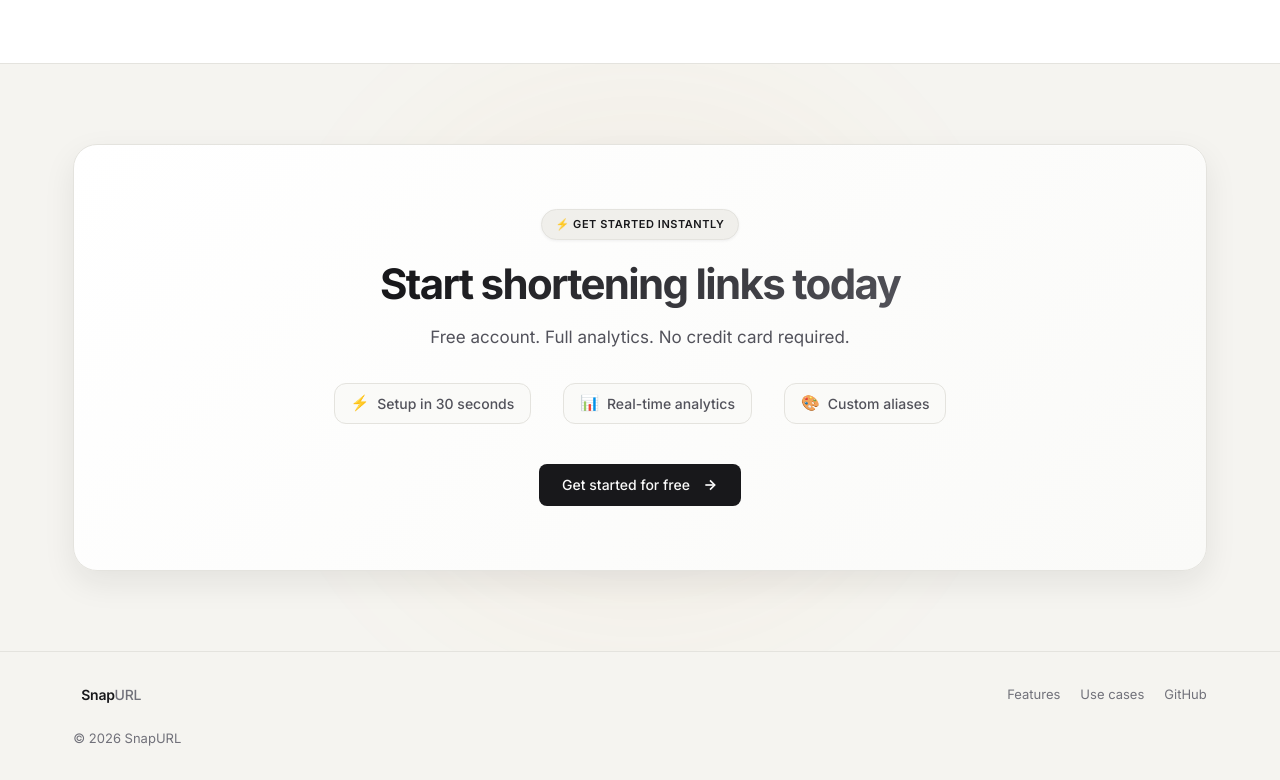
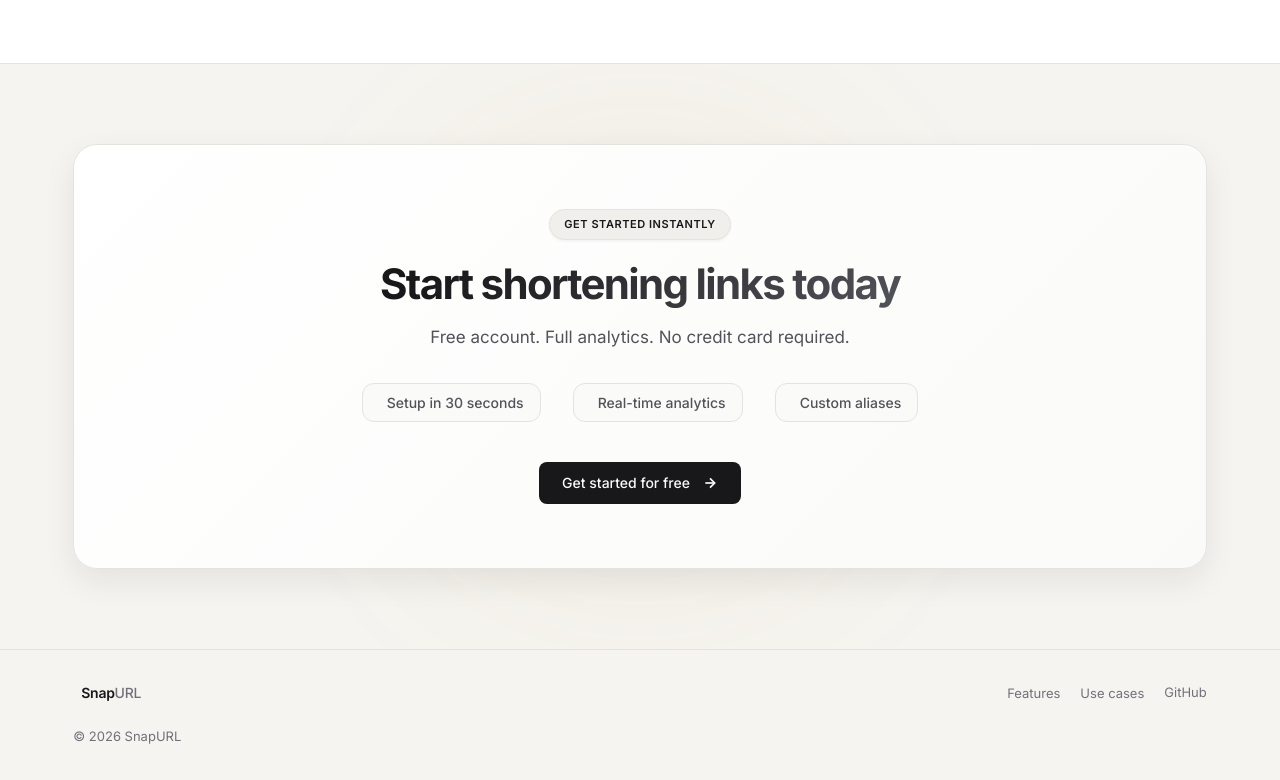
Before and after one commit to shravan7572/snapurl, a React (Vite) app in the folder client/: page / in a window 1280 px wide. Shown: the part 3972-4752 px from the top of the page. Built offline with nearby package versions, Linux system fonts and the light colour scheme; no server answers.

Commit message:
fix: content  removed

```diff
--- a/client/src/pages/landing.jsx
+++ b/client/src/pages/landing.jsx
@@ -249,20 +249,20 @@ export default function Landing() {
             <section className="landing-cta">
                 <div className="landing-cta-glow"></div>
                 <div className="landing-cta-inner animate-in">
-                    <span className="cta-badge">⚡️ Get Started Instantly</span>
+                    <span className="cta-badge"> Get Started Instantly</span>
                     <h2>Start shortening links today</h2>
                     <p className="cta-desc">Free account. Full analytics. No credit card required.</p>
                     <div className="cta-features">
                         <div className="cta-feature-item">
-                            <span className="cta-feature-icon">⚡️</span>
+                            <span className="cta-feature-icon"></span>
                             <span>Setup in 30 seconds</span>
                         </div>
                         <div className="cta-feature-item">
-                            <span className="cta-feature-icon">📊</span>
+                            <span className="cta-feature-icon"></span>
                             <span>Real-time analytics</span>
                         </div>
                         <div className="cta-feature-item">
-                            <span className="cta-feature-icon">🎨</span>
+                            <span className="cta-feature-icon"></span>
                             <span>Custom aliases</span>
                         </div>
                     </div>
```
